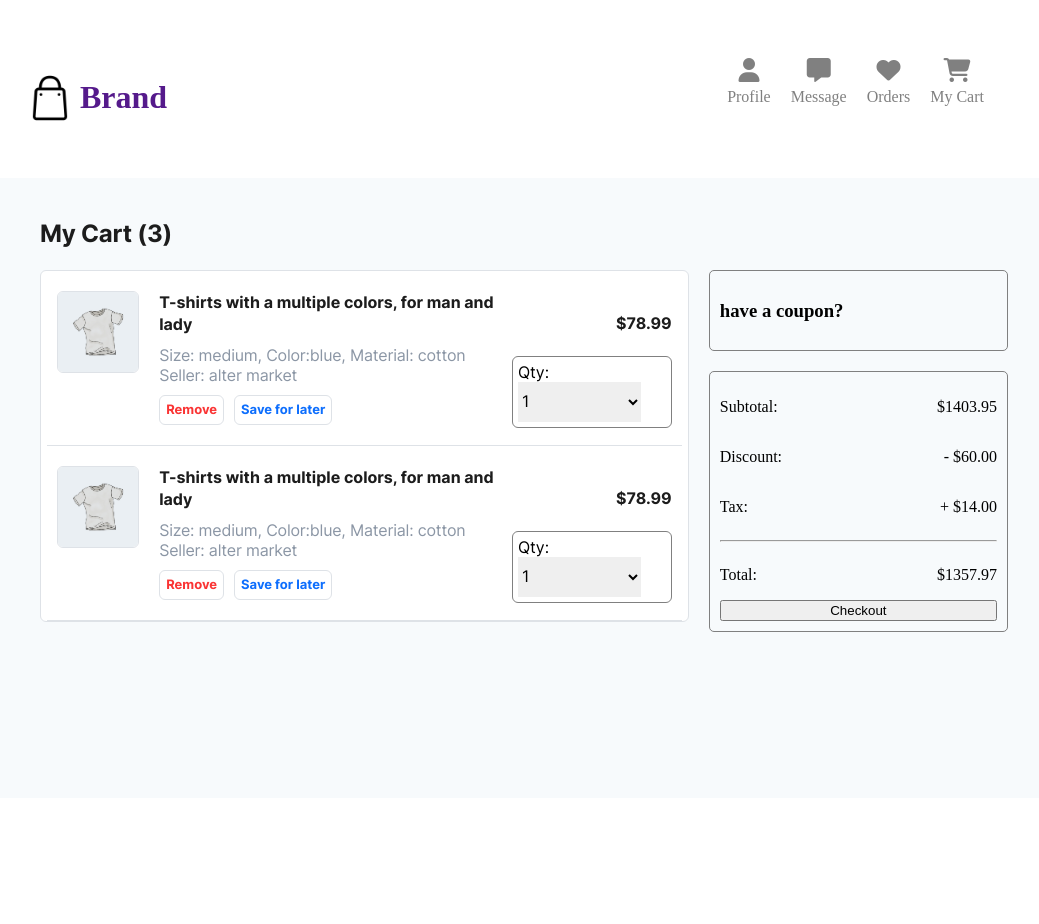
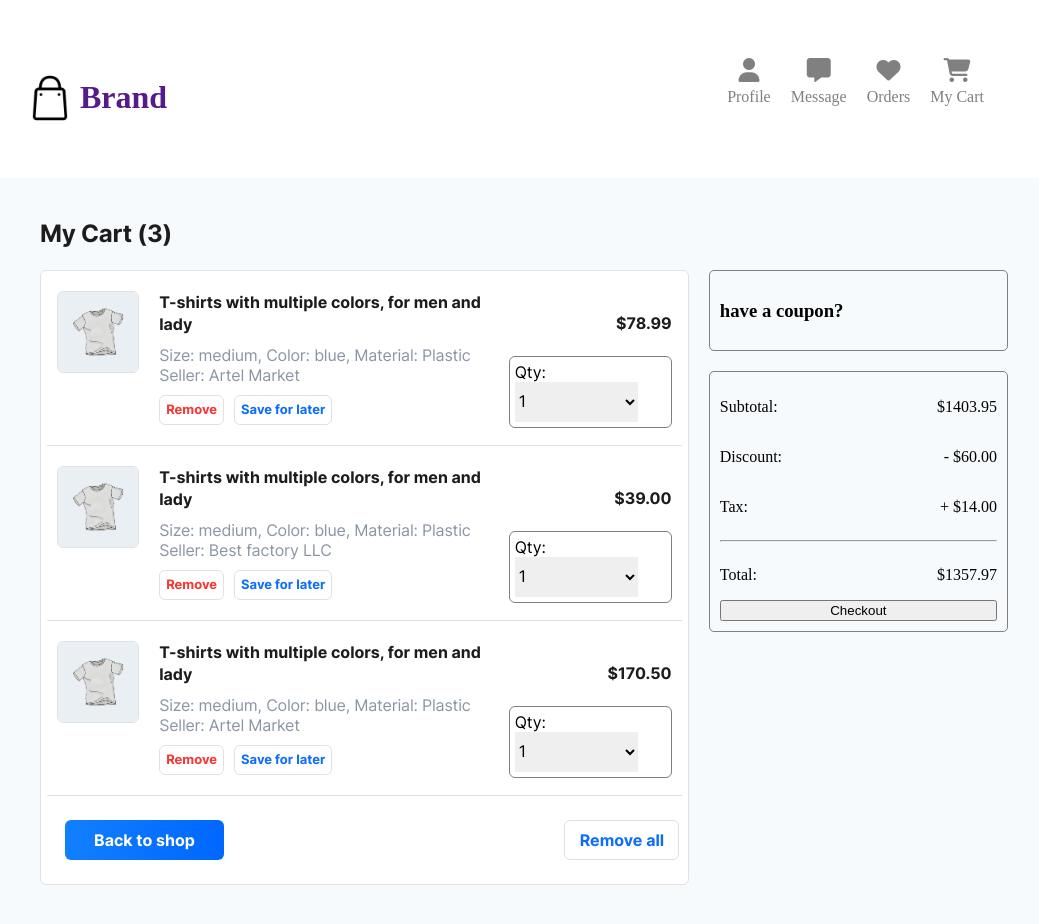
Before and after one commit to luka725/GAU_Angular, an Angular app: page / in a window 1280 px wide. Shown: the top 924 px of the page, without its empty margins (138-1177 px from the left). Before the commit the page ends 806 px from the top, so only its background shows below. Built offline with nearby package versions, Linux system fonts and the light colour scheme.

Commit message:
updating styles and demo product info

```diff
--- a/src/app/cart/cart.component.html
+++ b/src/app/cart/cart.component.html
@@ -164,6 +164,35 @@
         font-weight: 400;
         font-size: 16px;
     }
+    .loopbtns{
+        width: 95%;
+        padding: 24px;
+        display: flex;
+        flex-direction: row;
+        justify-content: space-between;
+    }
+    .bcktoshpbtn{
+        width: 159px;
+        height: 40px;
+        border-radius: 6px;
+        background: linear-gradient(to right, #127FFF, #0067FF);
+        font-family: 'Inter-Bold', sans-serif;
+        border: 0px;
+        font-weight: 500;
+        font-size: 16px;
+        color: #FFFFFF;
+    }
+    .rmallbtn{
+        width: 115px;
+        height: 40px;
+        border-radius: 6px;
+        background: #FFFFFF;
+        font-family: 'Inter-Bold', sans-serif;
+        border: solid 1px #DEE2E7;
+        font-weight: 500;
+        font-size: 16px;
+        color: #0D6EFD;
+    }
 </style>
 <section [className]="'sectioncart'">
     <h3 [className]="'cartheader'">My Cart <span> (3)</span></h3>
@@ -173,9 +202,9 @@
                 <div [className]="'itemcontent'">
                     <img src="assets/images/tshirt-1.jpg" alt="">
                     <div [className]="'info'">
-                        <h4 [className]="'producttitle'">T-shirts with a multiple colors, for man and lady</h4>
-                        <h4 [className]="'itemmeta'">Size: medium, Color:blue, Material: cotton</h4>
-                        <h4 [className]="'itemmeta'">Seller: alter market</h4>
+                        <h4 [className]="'producttitle'">T-shirts with multiple colors, for men and lady</h4>
+                        <h4 [className]="'itemmeta'">Size: medium, Color: blue,  Material: Plastic</h4>
+                        <h4 [className]="'itemmeta'">Seller: Artel Market</h4>
                         <div [className]="'btns'">
                             <button [className]="'rmbtn'">Remove</button>
                             <button [className]="'savebtn'">Save for later</button>
@@ -192,6 +221,10 @@
                             <option value="3">3</option>
                             <option value="4">4</option>
                             <option value="5">5</option>
+                            <option value="6">6</option>
+                            <option value="7">7</option>
+                            <option value="8">8</option>
+                            <option value="9">9</option>
                           </select>
                     </div>
                 </div>
@@ -200,9 +233,9 @@
                 <div [className]="'itemcontent'">
                     <img src="assets/images/tshirt-1.jpg" alt="">
                     <div [className]="'info'">
-                        <h4 [className]="'producttitle'">T-shirts with a multiple colors, for man and lady</h4>
-                        <h4 [className]="'itemmeta'">Size: medium, Color:blue, Material: cotton</h4>
-                        <h4 [className]="'itemmeta'">Seller: alter market</h4>
+                        <h4 [className]="'producttitle'">T-shirts with multiple colors, for men and lady</h4>
+                        <h4 [className]="'itemmeta'">Size: medium, Color: blue,  Material: Plastic</h4>
+                        <h4 [className]="'itemmeta'">Seller: Best factory LLC</h4>
                         <div [className]="'btns'">
                             <button [className]="'rmbtn'">Remove</button>
                             <button [className]="'savebtn'">Save for later</button>
@@ -210,7 +243,7 @@
                     </div>
                 </div>
                 <div [className]="'itemdetails'">
-                    <h4 [className]="'price'">$78.99</h4>
+                    <h4 [className]="'price'">$39.00</h4>
                     <div [className]="'itemqty'">
                         <label for="quantity">Qty:</label>
                         <select [className]="'itemqtyselect'" name="quantity">
@@ -222,6 +255,37 @@
                           </select>
                     </div>
                 </div>
+            </div>
+            <div [className]="'item'">
+                <div [className]="'itemcontent'">
+                    <img src="assets/images/tshirt-1.jpg" alt="">
+                    <div [className]="'info'">
+                        <h4 [className]="'producttitle'">T-shirts with multiple colors, for men and lady</h4>
+                        <h4 [className]="'itemmeta'">Size: medium, Color: blue,  Material: Plastic</h4>
+                        <h4 [className]="'itemmeta'">Seller: Artel Market</h4>
+                        <div [className]="'btns'">
+                            <button [className]="'rmbtn'">Remove</button>
+                            <button [className]="'savebtn'">Save for later</button>
+                        </div>
+                    </div>
+                </div>
+                <div [className]="'itemdetails'">
+                    <h4 [className]="'price'">$170.50</h4>
+                    <div [className]="'itemqty'">
+                        <label for="quantity">Qty:</label>
+                        <select [className]="'itemqtyselect'" name="quantity">
+                            <option value="1">1</option>
+                            <option value="2">2</option>
+                            <option value="3">3</option>
+                            <option value="4">4</option>
+                            <option value="5">5</option>
+                          </select>
+                    </div>
+                </div>
+            </div>
+            <div [className]="'loopbtns'">
+                <button [className]="'bcktoshpbtn'">Back to shop</button>
+                <button [className]="'rmallbtn'">Remove all</button>
             </div>
         </div>
         <div [className]="'cartdetails'">
```
